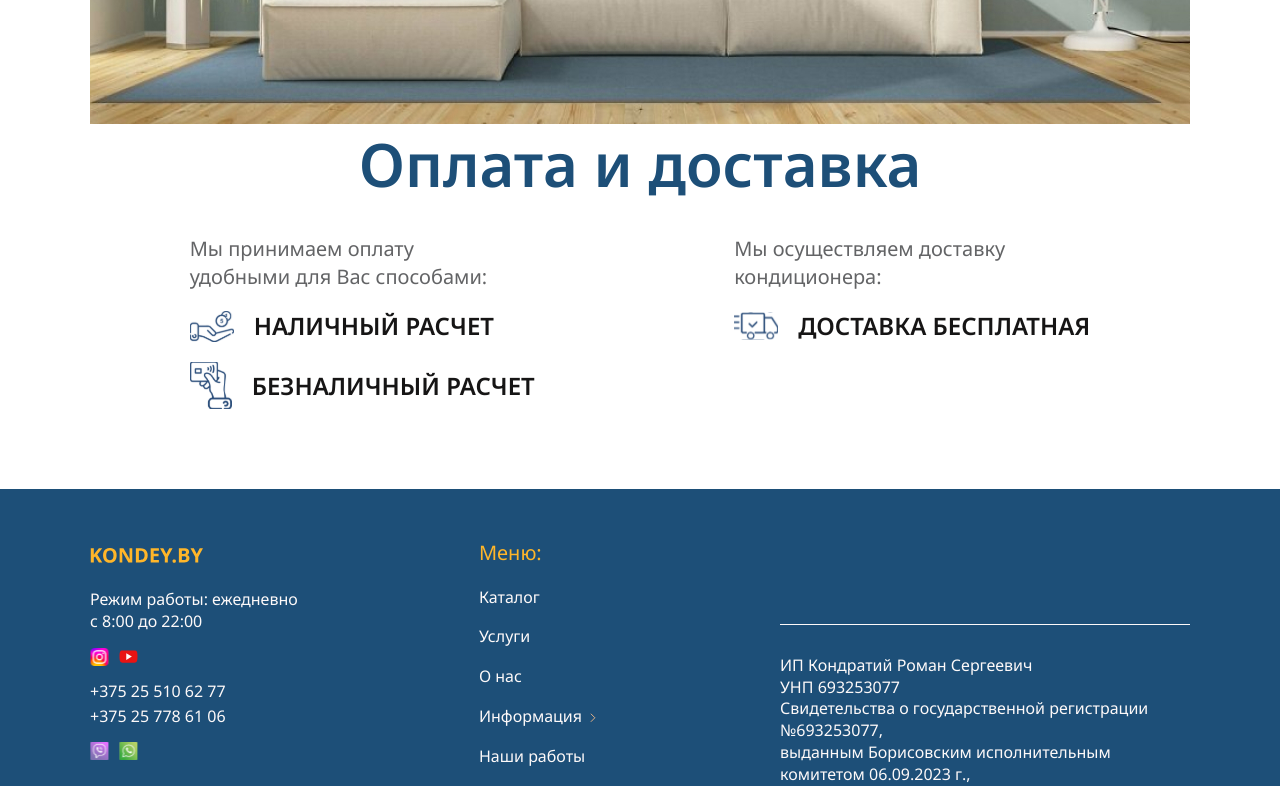
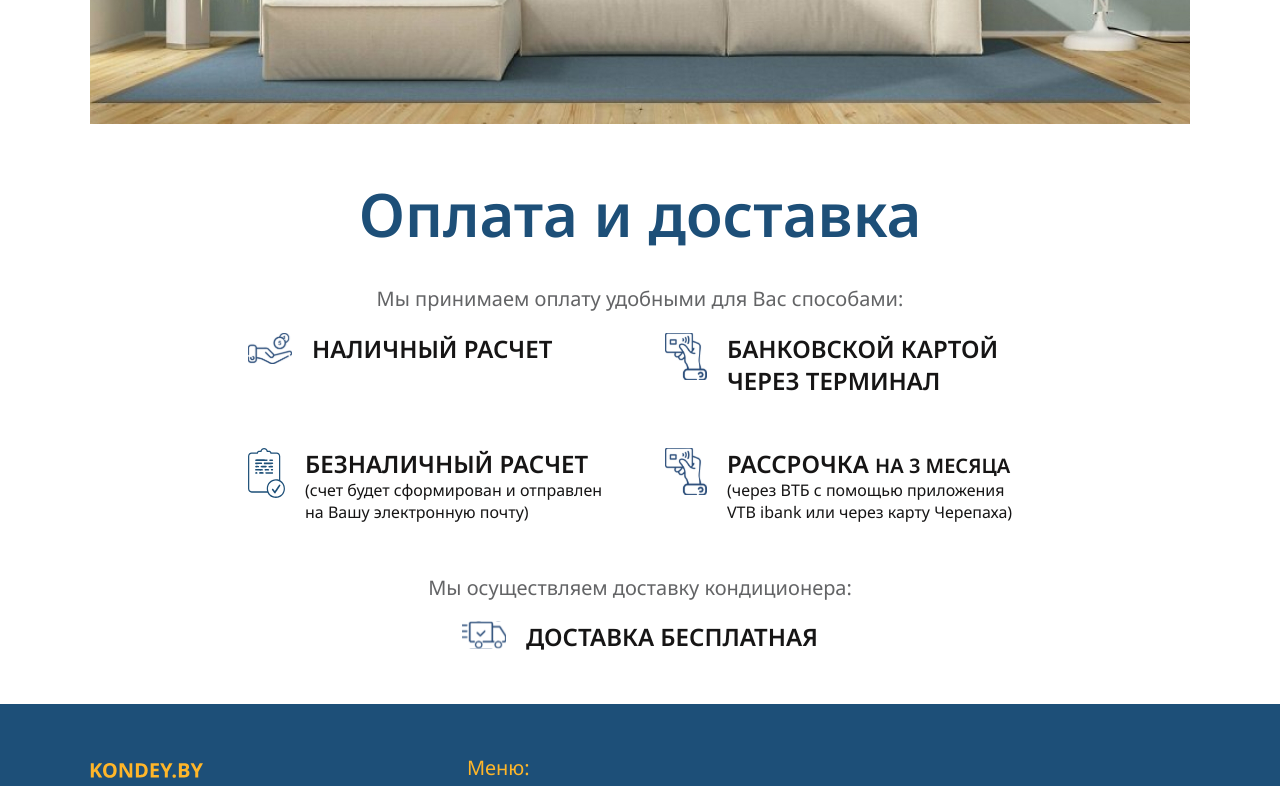
Before and after one commit to MashSHliapa/air-conditioners, a React (Vite) app: page /payment-and-delivery in a window 1280 px wide. Shown: the part 520-1306 px from the top of the page. Built offline with nearby package versions, Linux system fonts and the light colour scheme.

Commit message:
fix components PaymentAndDelivery

```diff
--- a/src/components/Navbar/Navbar.tsx
+++ b/src/components/Navbar/Navbar.tsx
@@ -34,7 +34,7 @@ export const Navbar = () => {
             </NavLink>
           </li>
           <li className="navbar__item">
-            <NavLink to="/services" className="navbar__link" onClick={() => scrollToPage('about')}>
+            <NavLink to="/services" className="navbar__link" onClick={() => scrollToPage('our-services')}>
               Услуги
             </NavLink>
           </li>
@@ -96,8 +96,8 @@ export const Navbar = () => {
             )}
           </li>
           <li className="navbar__item">
-            <NavLink to="/works" className="navbar__link" onClick={() => scrollToPage('our-works')}>
-              Наши работы
+            <NavLink to="/payment-and-delivery" className="navbar__link" onClick={() => scrollToPage('payment-delivery')}>
+              Оплата и доставка
             </NavLink>
           </li>
           <li className="navbar__item">
--- a/src/components/PaymentAndDelivery/PaymentAndDelivery.scss
+++ b/src/components/PaymentAndDelivery/PaymentAndDelivery.scss
@@ -1,19 +1,11 @@
 @use '../../components/Layout/Layout.scss' as layout;
 
 .payment-delivery {
-  @include layout.breakpoint(sm) {
-    background-color: #e9e9e9;
-  }
-
   &__body {
-    padding: 0px 0 80px;
+    padding: 50px 0;
 
     @include layout.breakpoint(md) {
-      padding: 20px 0 60px;
-    }
-
-    @include layout.breakpoint(sm) {
-      padding: 20px 0 30px;
+      padding: 30px 0;
     }
 
     @include layout.breakpoint(xs) {
@@ -24,50 +16,69 @@
   &__title {
     margin-bottom: 30px;
 
-    @include layout.breakpoint(sm) {
+    @include layout.breakpoint(md) {
       margin-bottom: 20px;
     }
   }
 
-  &__row {
-    display: flex;
-    justify-content: space-around;
+  &__info {
+    max-width: 784px;
+    margin: 0 auto;
 
     @include layout.breakpoint(md) {
-      gap: 20px;
+      max-width: 730px;
+    }
+
+    @include layout.breakpoint(sm) {
+      max-width: 340px;
+    }
+  }
+
+  &__payment {
+    display: flex;
+    justify-content: space-between;
+    flex-wrap: wrap;
+    gap: 50px;
+    margin-bottom: 50px;
+
+    @include layout.breakpoint(md) {
+      gap: 30px;
     }
 
     @include layout.breakpoint(sm) {
       flex-direction: column;
-      align-items: center;
-      gap: 30px;
+      gap: 20px;
+      margin-bottom: 30px;
     }
   }
 
   &__subtitle {
     color: #636466;
+    text-align: center;
     font-size: 20px;
-    max-width: 310px;
     margin-bottom: 20px;
 
     @include layout.breakpoint(sm) {
+      text-align: start;
       font-size: 16px;
     }
   }
 
   &__item {
     display: flex;
-    align-items: center;
     gap: 20px;
   }
 
-  &__item:not(:last-child) {
-    margin-bottom: 20px;
+  &__item_delivery {
+    @include layout.breakpoint(xs) {
+      align-items: center;
+    }
   }
 
   &__icon {
     @include layout.breakpoint(xs) {
-      width: 35px;
+      min-width: 35px;
+      max-width: 45px;
     }
   }
 
@@ -76,9 +87,15 @@
     text-transform: uppercase;
     font-weight: 600;
     font-size: 24px;
+    max-width: 305px;
+
+    @include layout.breakpoint(md) {
+      font-size: 20px;
+      max-width: 280px;
+    }
 
     @include layout.breakpoint(sm) {
-      font-size: 20px;
+      max-width: 275px;
     }
 
     @include layout.breakpoint(xs) {
@@ -86,9 +103,35 @@
     }
   }
 
-  &__text_delivery {
+  &__explanation {
+    font-size: 20px;
+
+    @include layout.breakpoint(sm) {
+      font-size: 18px;
+    }
+
+    @include layout.breakpoint(xs) {
+      font-size: 15px;
+    }
+  }
+
+  &__description {
+    display: block;
+    text-transform: none;
+    font-weight: 400;
+    font-size: 16px;
+
     @include layout.breakpoint(md) {
-      max-width: 200px;
+      font-size: 14px;
+    }
+  }
+
+  &__delivery {
+    display: flex;
+    justify-content: center;
+
+    @include layout.breakpoint(sm) {
+      justify-content: start;
     }
   }
 }
--- a/src/components/PaymentAndDelivery/PaymentAndDelivery.tsx
+++ b/src/components/PaymentAndDelivery/PaymentAndDelivery.tsx
@@ -1,6 +1,7 @@
 import { Title } from '../Title/Title';
 import cash from '../../icons/cash.svg';
 import nonCash from '../../icons/non_cash.svg';
+import paymentByCard from '../../icons/payment_by_card.svg';
 import delivery from '../../icons/delivery.svg';
 import './PaymentAndDelivery.scss';
 
@@ -12,9 +13,9 @@ export const PaymentAndDelivery = () => {
           <div className="payment-delivery__title">
             <Title>Оплата и доставка</Title>
           </div>
-          <div className="payment-delivery__row">
-            <div className="payment-delivery__column">
-              <h2 className="payment-delivery__subtitle">Мы принимаем оплату удобными для Вас способами: </h2>
+          <div className="payment-delivery__info">
+            <h2 className="payment-delivery__subtitle">Мы принимаем оплату удобными для Вас способами: </h2>
+            <div className="payment-delivery__payment">
               <div className="payment-delivery__item">
                 <div className="payment-delivery__icon">
                   <img src={cash} alt="cash" />
@@ -23,18 +24,40 @@ export const PaymentAndDelivery = () => {
               </div>
               <div className="payment-delivery__item">
                 <div className="payment-delivery__icon">
+                  <img src={paymentByCard} alt="cash" />
+                </div>
+                <h4 className="payment-delivery__text">Банковской картой через терминал</h4>
+              </div>
+              <div className="payment-delivery__item">
+                <div className="payment-delivery__icon">
                   <img src={nonCash} alt="cash" />
                 </div>
-                <h4 className="payment-delivery__text">БЕЗНАЛИЧНЫЙ РАСЧЕТ</h4>
+                <h4 className="payment-delivery__text">
+                  БЕЗНАЛИЧНЫЙ РАСЧЕТ{' '}
+                  <span className="payment-delivery__description">
+                    (счет будет сформирован и отправлен на Вашу электронную почту)
+                  </span>
+                </h4>
+              </div>
+              <div className="payment-delivery__item">
+                <div className="payment-delivery__icon">
+                  <img src={paymentByCard} alt="cash" />
+                </div>
+                <h4 className="payment-delivery__text">
+                  Рассрочка <span className="payment-delivery__explanation"> на 3 месяца</span>{' '}
+                  <span className="payment-delivery__description">
+                    (через ВТБ с помощью приложения <span className="note">VTB ibank</span> или через карту Черепаха)
+                  </span>
+                </h4>
               </div>
             </div>
-            <div className="payment-delivery__column">
-              <h4 className="payment-delivery__subtitle">Мы осуществляем доставку кондиционера:</h4>
-              <div className="payment-delivery__item">
+            <h4 className="payment-delivery__subtitle">Мы осуществляем доставку кондиционера:</h4>
+            <div className="payment-delivery__delivery">
+              <div className="payment-delivery__item payment-delivery__item_delivery">
                 <div className="payment-delivery__icon">
                   <img src={delivery} alt="cash" />
                 </div>
-                <h4 className="payment-delivery__text payment-delivery__text_delivery">Доставка бесплатная</h4>
+                <h4 className="payment-delivery__text">Доставка бесплатная</h4>
               </div>
             </div>
           </div>
```
Also changed, not shown: src/pages/OurServices/OurServices.tsx (+14 -3 lines), src/icons/non_cash.svg, src/icons/payment_by_card.svg (added).
